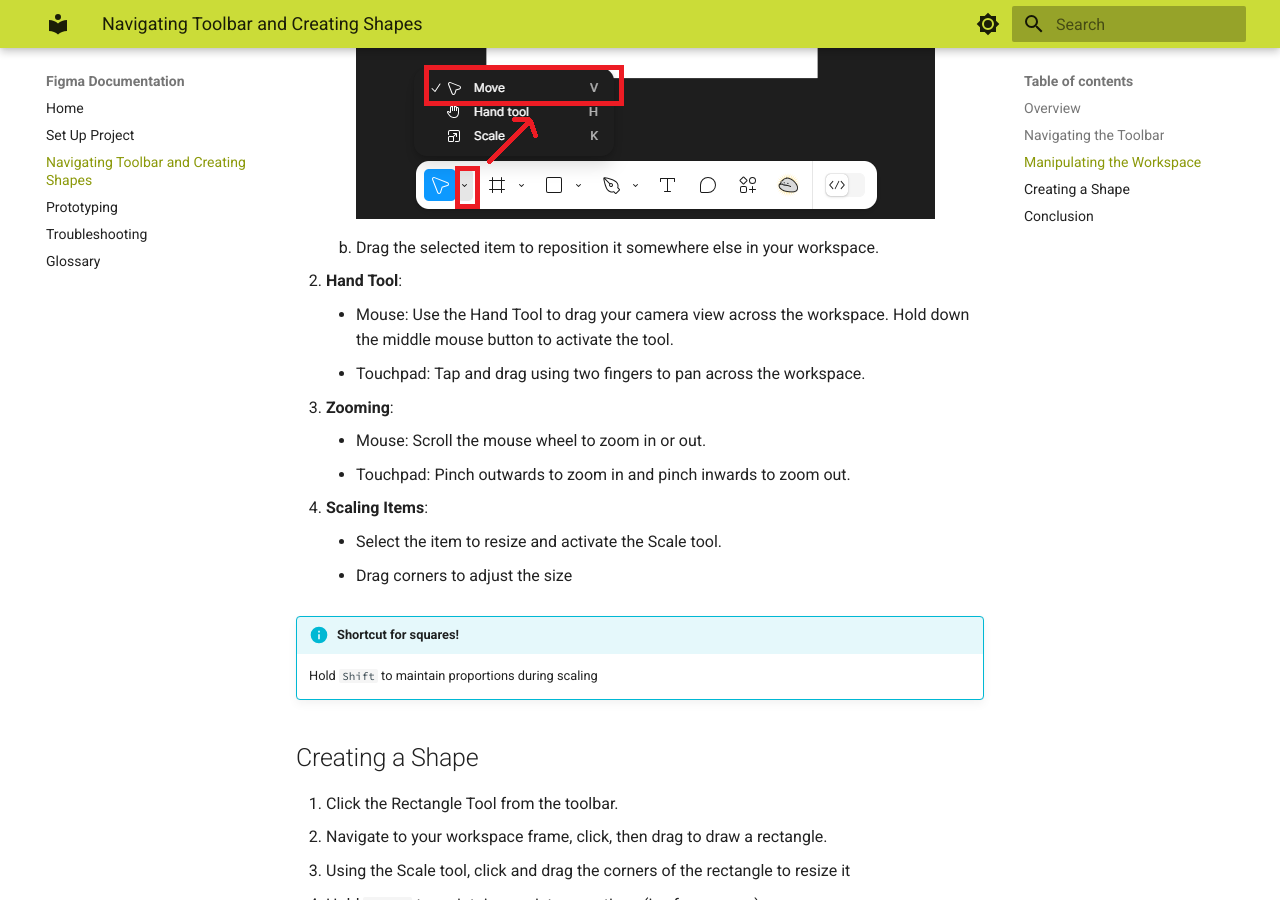
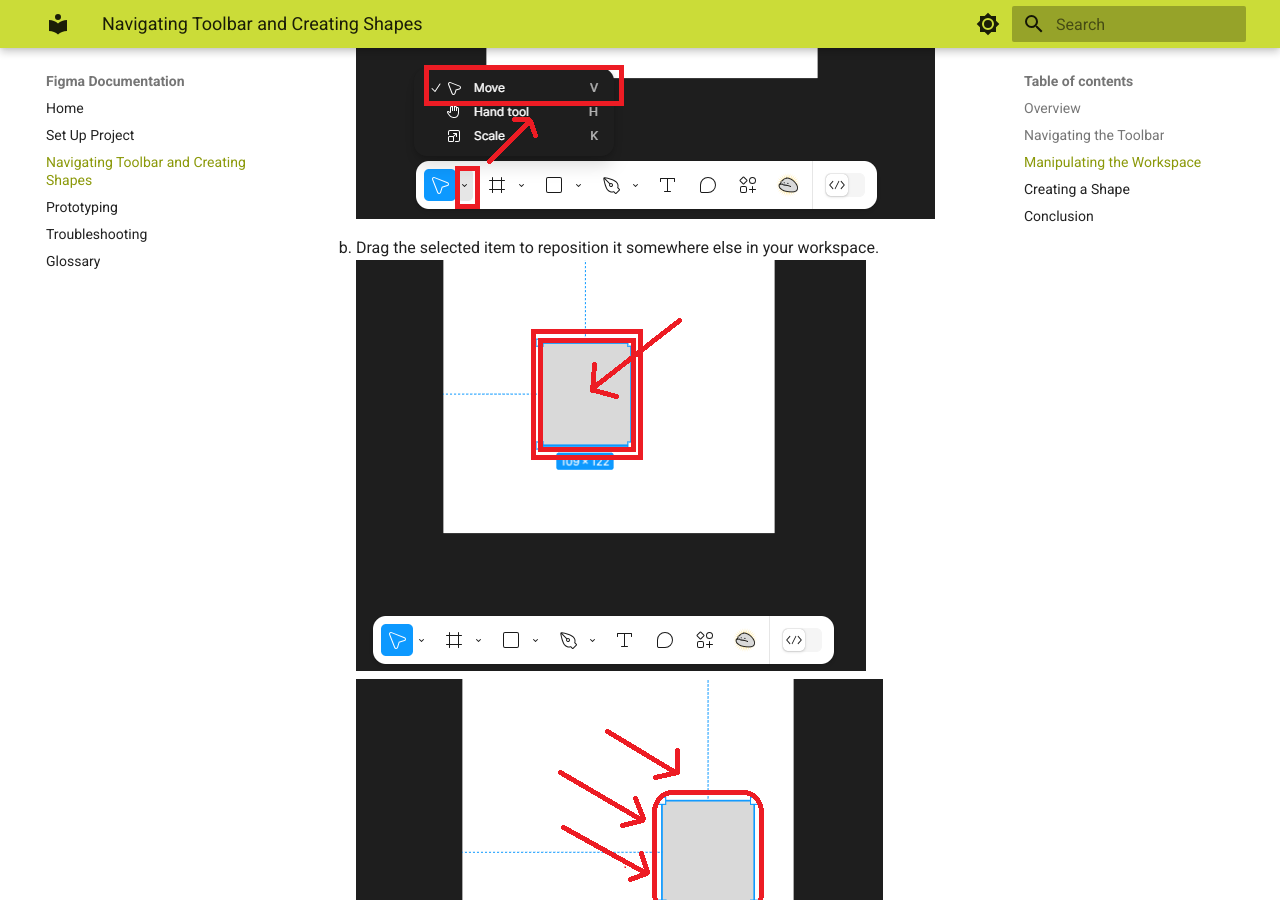
Before and after one commit to ThincutBacon/COMP-2216-Documentation, an MkDocs documentation site: the page built from docs/section2.md, in a window 1280 px wide and 900 px high, scrolled down 1651 px. Built offline with MkDocs 1.6.1 and Material for MkDocs 9.7.7, drawn with Linux system fonts in a browser that asks for light colours.

Commit message:
Add more images to move tool

```diff
--- a/docs/section2.md
+++ b/docs/section2.md
@@ -26,6 +26,8 @@
     1. Select an item within your workspace
     ![Move tool on toolbar](./images/movetool.png)
     2. Drag the selected item to reposition it somewhere else in your workspace.
+    ![click item to move](./images/clickmove.png)
+    ![Drag item to move](./images/dragmove.png)
 
 2. **Hand Tool**:
     - Mouse: Use the Hand Tool to drag your camera view across the workspace. Hold down the middle mouse button to activate the tool.
```
